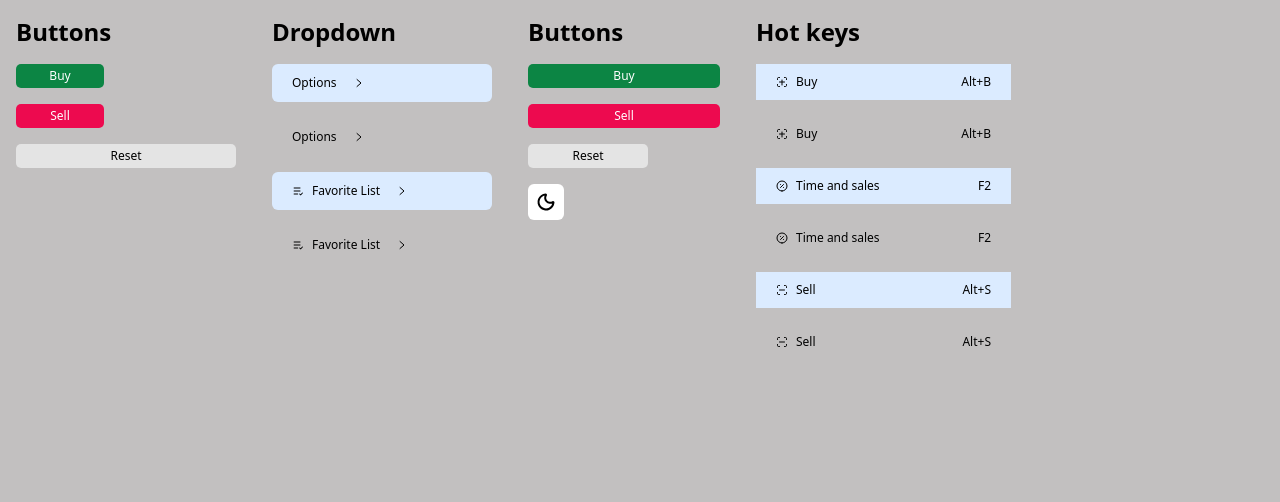
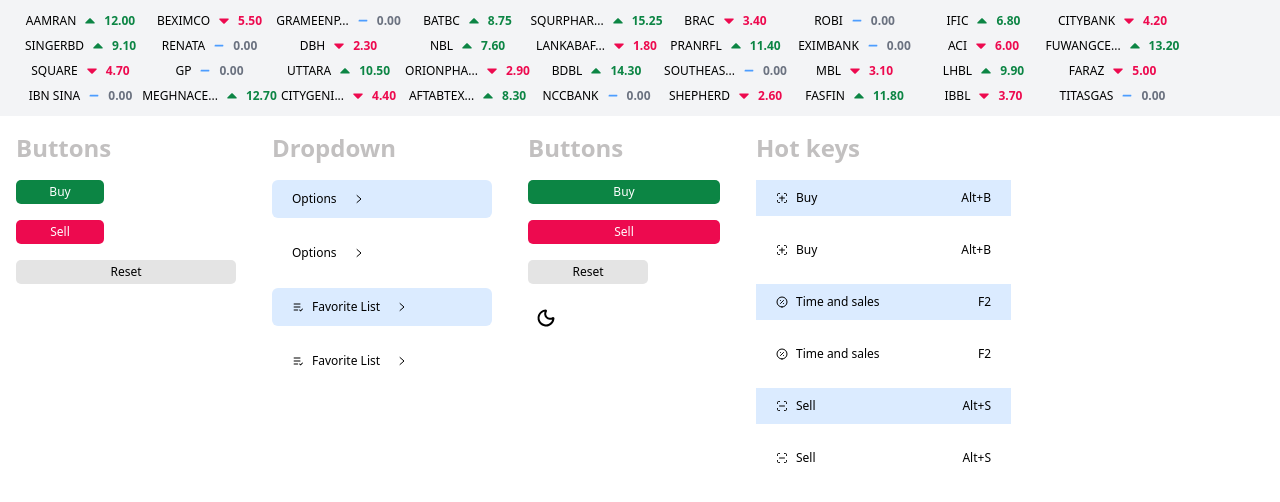
Before and after one commit to AsifZaman777/DT-reusable, a Next.js app in the folder re-comp/: page / in a window 1280 px wide. Shown: the top 502 px of the page. Built offline with nearby package versions, Linux system fonts and the light colour scheme.

Commit message:
market ticker added

```diff
--- /dev/null
+++ b/re-comp/app/components/market_ticker.tsx
@@ -0,0 +1,212 @@
+import React from 'react';
+
+import Image from 'next/image';
+import downArrow from '../../public/deliverables/web_application/top_ribbon/arrow_down.svg';
+import upArrow from '../../public/deliverables/web_application/top_ribbon/arrow_up.svg';
+import neutralArrow from '../../public/deliverables/web_application/top_ribbon/neutral.svg';
+
+/*
+Properties:
+
+- tickers: TickerItem[] - Array of ticker items to display.
+- width?: string - The width of each ticker item.
+- height?: string - The height of each ticker item.
+- bgColor?: string - The background color of the ticker container.
+- nameColor?: string - The color of the ticker name.
+- priceColor?: string - The color of the price (overridden by direction colors).
+- fontSize?: string - The font size of the text.
+- nameWeight?: 'normal' | 'medium' | 'semibold' | 'bold' | number - The weight of the name text.
+- priceWeight?: 'normal' | 'medium' | 'semibold' | 'bold' | number - The weight of the price text.
+- borderRadius?: string - The border radius of ticker items.
+- border?: string - The border style of ticker items.
+- padding?: string - The padding inside ticker items.
+- margin?: string - The margin outside ticker items.
+- gap?: string - The gap between ticker items.
+- upColor?: string - The color for up direction.
+- downColor?: string - The color for down direction.
+- neutralColor?: string - The color for neutral direction.
+- upIcon?: React.ReactNode - Custom icon for up direction.
+- downIcon?: React.ReactNode - Custom icon for down direction.
+- neutralIcon?: React.ReactNode - Custom icon for neutral direction.
+- showIcons?: boolean - Whether to show direction icons.
+- onClick?: (ticker: TickerItem) => void - Click event handler for ticker items.
+- className?: string - Additional CSS classes.
+- style?: React.CSSProperties - Additional inline styles.
+
+*/
+
+export interface TickerItem {
+    name: string;
+    direction: 'up' | 'down' | 'neutral';
+    price: number;
+}
+
+interface MarketTickerProps {
+    tickers: TickerItem[];
+
+    // appearance
+    width?: string;
+    height?: string;
+    bgColor?: string;
+    nameColor?: string;
+    priceColor?: string;
+    fontSize?: string;
+    nameWeight?: 'normal' | 'medium' | 'semibold' | 'bold' | number;
+    priceWeight?: 'normal' | 'medium' | 'semibold' | 'bold' | number;
+
+    // bpm
+    borderRadius?: string;
+    border?: string;
+    padding?: string;
+    margin?: string;
+    gap?: string;
+
+    // direction colors
+    upColor?: string;
+    downColor?: string;
+    neutralColor?: string;
+
+    // icons
+    upIcon?: React.ReactNode;
+    downIcon?: React.ReactNode;
+    neutralIcon?: React.ReactNode;
+    showIcons?: boolean;
+
+    // functionality
+    onClick?: (ticker: TickerItem) => void;
+
+    // additional styling
+    className?: string;
+    style?: React.CSSProperties;
+}
+
+const MarketTicker: React.FC<MarketTickerProps> = ({
+    tickers,
+    width = '129px',
+    height = '25px',
+    bgColor = 'transparent',
+    nameColor = '#000000',
+    priceColor,
+    fontSize = '12px',
+    nameWeight = 'medium',
+    priceWeight = 'bold',
+    borderRadius = '0px',
+    border = 'none',
+    padding = '0px',
+    margin = '0',
+    gap = '0px',
+    upColor = '#0C8544',
+    downColor = '#ED0A4F',
+    neutralColor = '#6B7280',
+    upIcon,
+    downIcon,
+    neutralIcon,
+    showIcons = true,
+    onClick,
+    className = '',
+    style,
+}) => {
+    // Font weight mapping
+    const getFontWeight = (weight: 'normal' | 'medium' | 'semibold' | 'bold' | number) => {
+        if (typeof weight === 'number') return weight;
+        const weights = {
+            normal: 400,
+            medium: 500,
+            semibold: 600,
+            bold: 700,
+        };
+        return weights[weight];
+    };
+
+    // Get color based on direction
+    const getDirectionColor = (direction: 'up' | 'down' | 'neutral') => {
+        switch (direction) {
+            case 'up':
+                return upColor;
+            case 'down':
+                return downColor;
+            case 'neutral':
+                return neutralColor;
+        }
+    };
+
+    // get icon
+    const getDirectionIcon = (direction: 'up' | 'down' | 'neutral') => {
+        if (!showIcons) return null;
+
+        if (direction === 'up' && upIcon) return upIcon;
+        if (direction === 'down' && downIcon) return downIcon;
+        if (direction === 'neutral' && neutralIcon) return neutralIcon;
+
+        // Default icons
+        if (direction === 'up') return <Image src={upArrow} alt="up" width={12} height={12} />;
+        if (direction === 'down') return <Image src={downArrow} alt="down" width={12} height={12} />;
+        return <Image src={neutralArrow} alt="up" width={12} height={12} />;
+    };
+
+    //format price
+    const formatPrice = (price: number) => {
+        return Math.abs(price).toFixed(2);
+    };
+
+    //truncate name if too long
+    const truncateName = (name: string) => {
+        return name.length > 8 ? name.substring(0, 8) + '...' : name;
+    };
+
+    const containerStyles: React.CSSProperties = {
+        display: 'flex',
+        gap,
+        alignItems: 'center',
+        flexWrap: 'wrap',
+        ...style,
+    };
+
+    const tickerItemStyles = (ticker: TickerItem): React.CSSProperties => ({
+        display: 'inline-flex',
+        alignItems: 'center',
+        justifyContent: 'center',
+        gap: '8px',
+        width,
+        height,
+        backgroundColor: bgColor,
+        borderRadius,
+        border,
+        padding,
+        margin,
+        cursor: onClick ? 'pointer' : 'default',
+        transition: 'all 0.3s ease',
+    });
+
+    const nameStyles: React.CSSProperties = {
+        color: nameColor,
+        fontSize,
+        fontWeight: getFontWeight(nameWeight),
+    };
+
+    const priceStyles = (direction: 'up' | 'down' | 'neutral'): React.CSSProperties => ({
+        color: priceColor || getDirectionColor(direction),
+        fontSize,
+        fontWeight: getFontWeight(priceWeight),
+    });
+
+    return (
+        <div className={className} style={containerStyles}>
+            {tickers.map((ticker, index) => (
+                <div
+                    key={`${ticker.name}-${index}`}
+                    style={tickerItemStyles(ticker)}
+                    onClick={() => onClick?.(ticker)}
+                >
+                    <span style={nameStyles}>{truncateName(ticker.name)}</span>
+                    {getDirectionIcon(ticker.direction)}
+                    <span style={priceStyles(ticker.direction)}>
+                        {formatPrice(ticker.price)}
+                    </span>
+                </div>
+            ))}
+        </div>
+    );
+};
+
+export default MarketTicker;
--- /dev/null
+++ b/re-comp/app/data/tickerData.ts
@@ -0,0 +1,40 @@
+import { TickerItem } from "../components/market_ticker";
+
+export const DSE_ticker_data: TickerItem[] = [
+  { name: "AAMRAN", direction: "up", price: 12.0 },
+  { name: "BEXIMCO", direction: "down", price: -5.5 },
+  { name: "GRAMEENPHONE", direction: "neutral", price: 0.0 },
+  { name: "BATBC", direction: "up", price: 8.75 },
+  { name: "SQURPHARMA", direction: "up", price: 15.25 },
+  { name: "BRAC", direction: "down", price: -3.4 },
+  { name: "ROBI", direction: "neutral", price: 0.0 },
+  { name: "IFIC", direction: "up", price: 6.8 },
+  { name: "CITYBANK", direction: "down", price: -4.2 },
+  { name: "SINGERBD", direction: "up", price: 9.1 },
+  { name: "RENATA", direction: "neutral", price: 0.0 },
+  { name: "DBH", direction: "down", price: -2.3 },
+  { name: "NBL", direction: "up", price: 7.6 },
+  { name: "LANKABAFIN", direction: "down", price: -1.8 },
+  { name: "PRANRFL", direction: "up", price: 11.4 },
+  { name: "EXIMBANK", direction: "neutral", price: 0.0 },
+  { name: "ACI", direction: "down", price: -6.0 },
+  { name: "FUWANGCER", direction: "up", price: 13.2 },
+  { name: "SQUARE", direction: "down", price: -4.7 },
+  { name: "GP", direction: "neutral", price: 0.0 },
+  { name: "UTTARA", direction: "up", price: 10.5 },
+  { name: "ORIONPHAR", direction: "down", price: -2.9 },
+  { name: "BDBL", direction: "up", price: 14.3 },
+  { name: "SOUTHEASTB", direction: "neutral", price: 0.0 },
+  { name: "MBL", direction: "down", price: -3.1 },
+  { name: "LHBL", direction: "up", price: 9.9 },
+  { name: "FARAZ", direction: "down", price: -5.0 },
+  { name: "IBN SINA", direction: "neutral", price: 0.0 },
+  { name: "MEGHNACEM", direction: "up", price: 12.7 },
+  { name: "CITYGENINS", direction: "down", price: -4.4 },
+  { name: "AFTABTEXT", direction: "up", price: 8.3 },
+  { name: "NCCBANK", direction: "neutral", price: 0.0 },
+  { name: "SHEPHERD", direction: "down", price: -2.6 },
+  { name: "FASFIN", direction: "up", price: 11.8 },
+  { name: "IBBL", direction: "down", price: -3.7 },
+  { name: "TITASGAS", direction: "neutral", price: 0.0 },
+];
--- a/re-comp/app/globals.css
+++ b/re-comp/app/globals.css
@@ -1,13 +1,13 @@
 @import "tailwindcss";
 
 :root {
-  --background: #c2c0c0;
-  --foreground: #000000;
+  --background: #ffffff;
+  --foreground: #c2c0c0;
 }
 
 :root.dark {
-  --background: #000000;
-  --foreground: #ededed;
+  --background: #c2c0c0;
+  --foreground: #000000;
 }
 
 @theme inline {
--- a/re-comp/app/page.tsx
+++ b/re-comp/app/page.tsx
@@ -4,6 +4,8 @@
 import Button from "./components/button";
 import HotKey from "./components/hotKey";
 import Dropdown from "./components/dropdown";
+import MarketTicker from "./components/market_ticker";
+import { DSE_ticker_data } from "./data/tickerData";
 
 
 //icons
@@ -29,6 +31,14 @@
   }, [isDarkMode]);
 
   return (
+    <>
+      {/* Market Ticker Row - Full Width */}
+      <div className="w-full bg-gray-100 py-2 px-4">
+        <MarketTicker
+          tickers={DSE_ticker_data}
+        />
+      </div>
+
       <main className="m-2 flex gap-5">
         <div className="m-2 flex flex-col gap-4">
           <h1 className="text-2xl font-bold">Buttons</h1>
@@ -258,5 +268,6 @@
 
 
       </main>
+    </>
   );
 }
```
Lines whose indentation alone changed are shown as unchanged.
